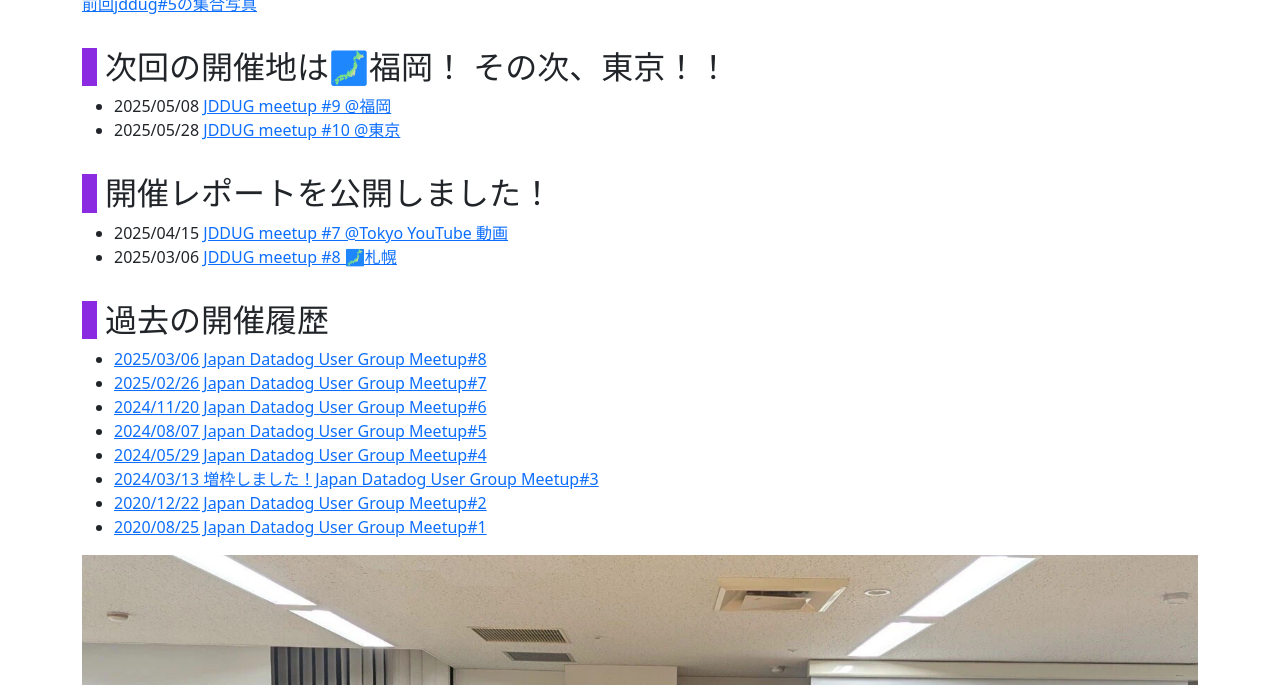
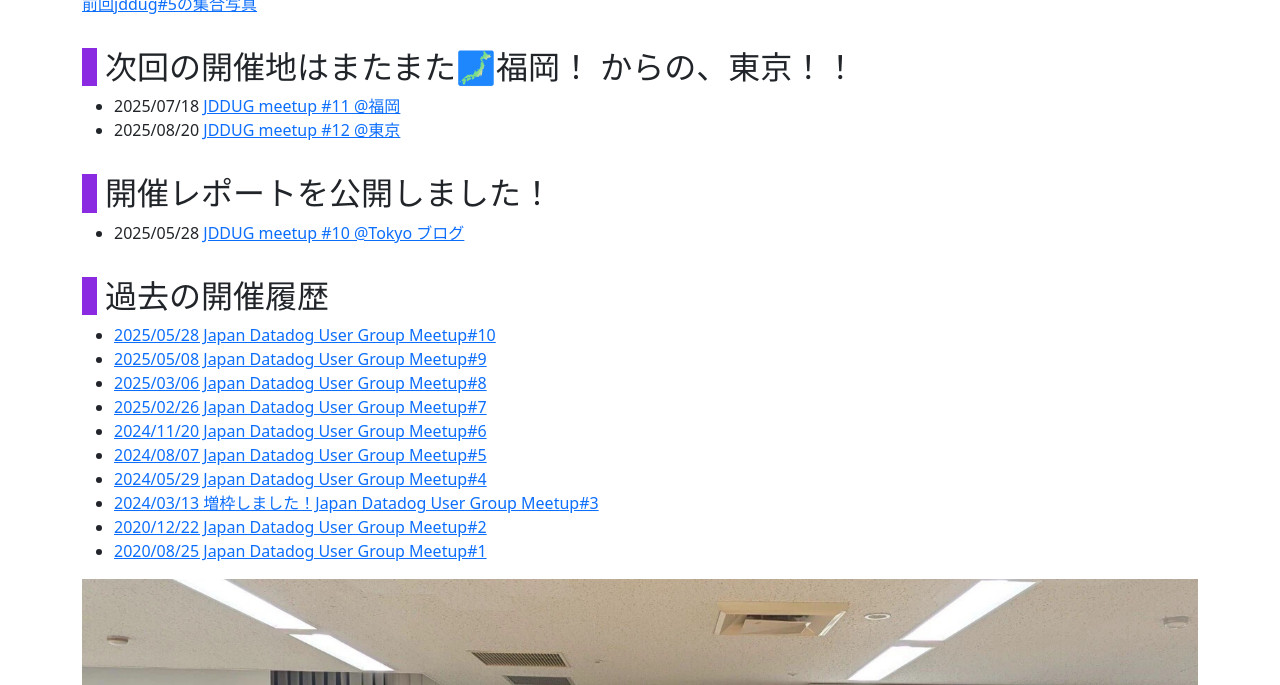
Before and after one commit to jdd-ug/jdd-ug.github.io, a Jekyll site: the page built from index.md, in a window 1280 px wide and 900 px high, scrolled down 340 px, cut to the strip 215-900 px from the top of the window. Built offline with Jekyll 4.4.1, drawn with Linux system fonts in a browser that asks for light colours.

Commit message:
Update index.md

```diff
--- a/index.md
+++ b/index.md
@@ -12,16 +12,17 @@
 
 [前回jddug#5の集合写真](/2024/08/07/#participant)
 
-## 次回の開催地は🗾福岡！ その次、東京！！
-- 2025/05/08 [JDDUG meetup #9 @福岡](https://datadog-jp.connpass.com/event/348321/)
-- 2025/05/28 [JDDUG meetup #10 @東京](https://datadog-jp.connpass.com/event/349693/)
+## 次回の開催地はまたまた🗾福岡！ からの、東京！！
+- 2025/07/18 [JDDUG meetup #11 @福岡](https://datadog-jp.connpass.com/event/358184/)
+- 2025/08/20 [JDDUG meetup #12 @東京](coming soon)
 
 ## 開催レポートを公開しました！
-- 2025/04/15 [JDDUG meetup #7 @Tokyo YouTube 動画](/2025/04/15/)
-- 2025/03/06 [JDDUG meetup #8 🗾札幌](/2025/03/06/)
+- 2025/05/28 [JDDUG meetup #10 @Tokyo ブログ](/2025/05/28/)
 
 ## 過去の開催履歴
 
+- [2025/05/28 Japan Datadog User Group Meetup#10](https://datadog-jp.connpass.com/event/349693/)
+- [2025/05/08 Japan Datadog User Group Meetup#9](https://datadog-jp.connpass.com/event/348321/)
 - [2025/03/06 Japan Datadog User Group Meetup#8](https://datadog-jp.connpass.com/event/344084/)
 - [2025/02/26 Japan Datadog User Group Meetup#7](https://datadog-jp.connpass.com/event/343144/)
 - [2024/11/20 Japan Datadog User Group Meetup#6](https://datadog-jp.connpass.com/event/334594/)
```
